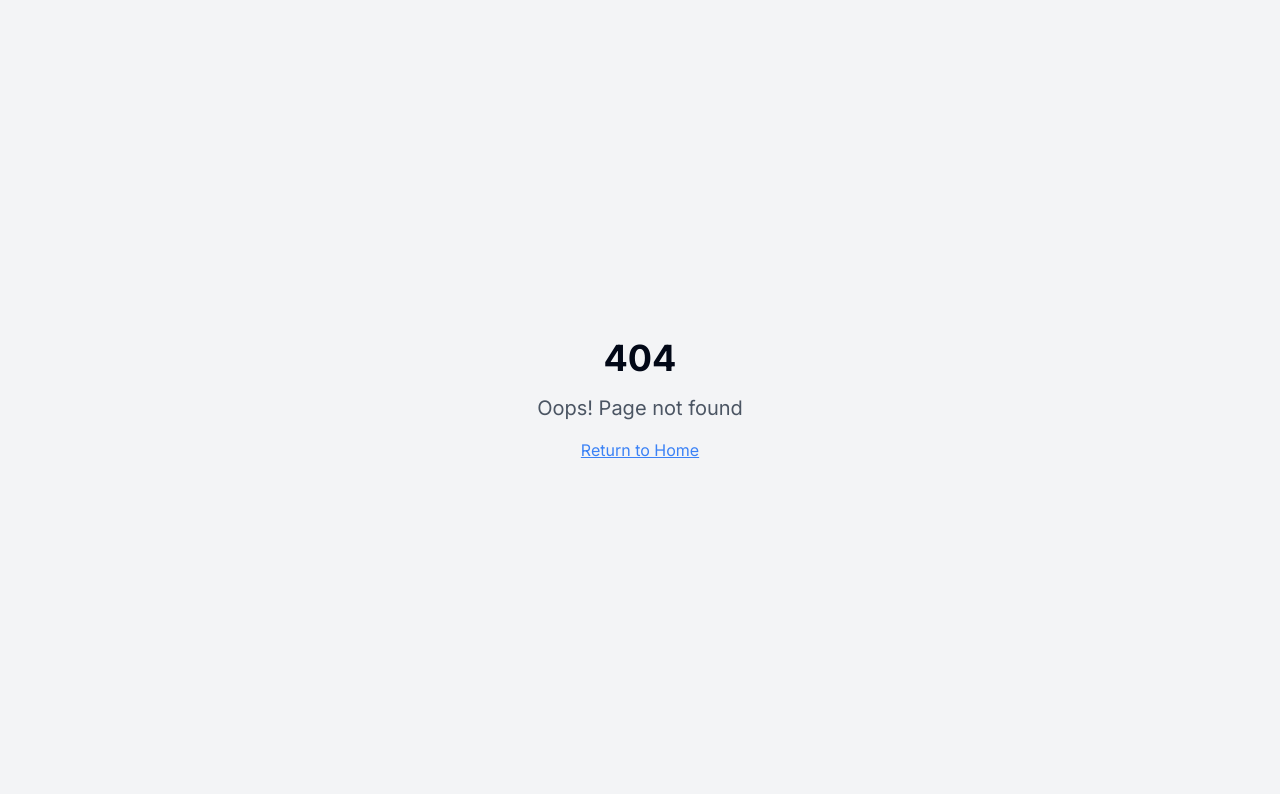
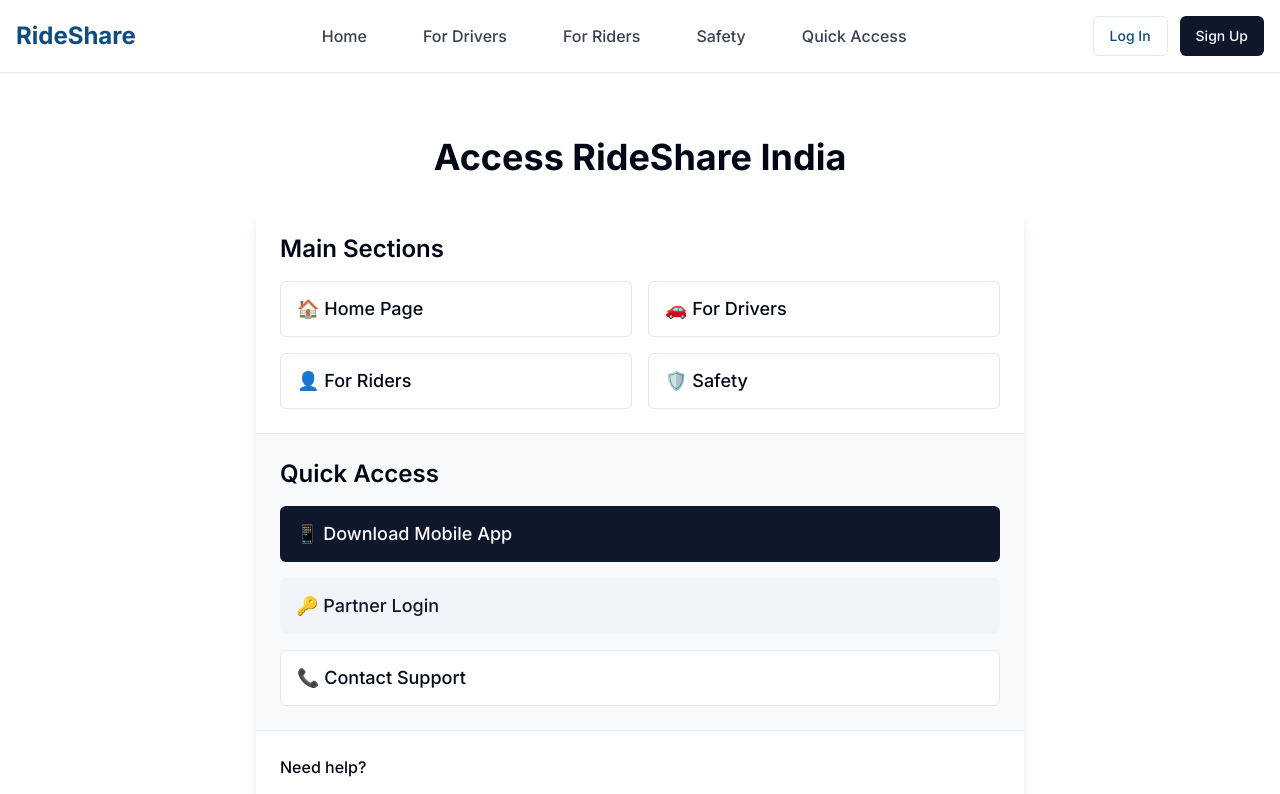
Before and after one commit to sathwikagade604/ride-tribe-hiring-hub-67, a React (Vite) app: page /access in a window 1280 px wide. Before the commit this address had no page. Shown: the top 794 px of the page. Built offline with nearby package versions, Linux system fonts and the light colour scheme.

Commit message:
Add Rideshare URL
Create a URL to access the Rideshare application.

```diff
--- a/src/App.tsx
+++ b/src/App.tsx
@@ -8,6 +8,7 @@ import Index from "./pages/Index";
 import DriversPage from "./pages/DriversPage";
 import RidersPage from "./pages/RidersPage";
 import SafetyPage from "./pages/SafetyPage";
+import Access from "./pages/Access";
 import NotFound from "./pages/NotFound";
 
 const queryClient = new QueryClient();
@@ -23,6 +24,7 @@ const App = () => (
           <Route path="/drivers" element={<DriversPage />} />
           <Route path="/riders" element={<RidersPage />} />
           <Route path="/safety" element={<SafetyPage />} />
+          <Route path="/access" element={<Access />} />
           {/* ADD ALL CUSTOM ROUTES ABOVE THE CATCH-ALL "*" ROUTE */}
           <Route path="*" element={<NotFound />} />
         </Routes>
--- a/src/components/Navbar.tsx
+++ b/src/components/Navbar.tsx
@@ -19,6 +19,7 @@ const Navbar = () => {
           <Link to="/drivers" className="nav-link">For Drivers</Link>
           <Link to="/riders" className="nav-link">For Riders</Link>
           <Link to="/safety" className="nav-link">Safety</Link>
+          <Link to="/access" className="nav-link">Quick Access</Link>
         </div>
 
         <div className="hidden md:flex items-center gap-3">
@@ -42,6 +43,7 @@ const Navbar = () => {
             <Link to="/drivers" className="nav-link" onClick={() => setIsMenuOpen(false)}>For Drivers</Link>
             <Link to="/riders" className="nav-link" onClick={() => setIsMenuOpen(false)}>For Riders</Link>
             <Link to="/safety" className="nav-link" onClick={() => setIsMenuOpen(false)}>Safety</Link>
+            <Link to="/access" className="nav-link" onClick={() => setIsMenuOpen(false)}>Quick Access</Link>
             <div className="flex gap-2 mt-2">
               <Button variant="outline" className="btn-outline flex-1">Log In</Button>
               <Button className="btn-primary flex-1">Sign Up</Button>
--- /dev/null
+++ b/src/pages/Access.tsx
@@ -0,0 +1,90 @@
+
+import React from 'react';
+import { Link } from 'react-router-dom';
+import Navbar from '../components/Navbar';
+import Footer from '../components/Footer';
+import { Button } from '@/components/ui/button';
+
+const Access = () => {
+  React.useEffect(() => {
+    document.title = "Access RideShare India | Quick Links";
+
+    // Add meta tags
+    const metaDescription = document.createElement('meta');
+    metaDescription.name = 'description';
+    metaDescription.content = "Quick access links to all RideShare India services and features.";
+    document.head.appendChild(metaDescription);
+
+    // Cleanup function to remove meta tags when component unmounts
+    return () => {
+      document.head.removeChild(metaDescription);
+    };
+  }, []);
+
+  return (
+    <div className="min-h-screen flex flex-col">
+      <Navbar />
+
+      <main className="flex-1 py-16">
+        <div className="container mx-auto px-4">
+          <h1 className="text-4xl font-bold mb-8 text-center">Access RideShare India</h1>
+
+          <div className="max-w-3xl mx-auto bg-white shadow-lg rounded-lg overflow-hidden">
+            <div className="p-6 border-b">
+              <h2 className="text-2xl font-semibold mb-4">Main Sections</h2>
+              <div className="grid grid-cols-1 md:grid-cols-2 gap-4">
+                <Link to="/" className="no-underline">
+                  <Button variant="outline" className="w-full text-lg justify-start h-14">
+                    🏠 Home Page
+                  </Button>
+                </Link>
+                <Link to="/drivers" className="no-underline">
+                  <Button variant="outline" className="w-full text-lg justify-start h-14">
+                    🚗 For Drivers
+                  </Button>
+                </Link>
+                <Link to="/riders" className="no-underline">
+                  <Button variant="outline" className="w-full text-lg justify-start h-14">
+                    👤 For Riders
+                  </Button>
+                </Link>
+                <Link to="/safety" className="no-underline">
+                  <Button variant="outline" className="w-full text-lg justify-start h-14">
+                    🛡️ Safety
+                  </Button>
+                </Link>
+              </div>
+            </div>
+
+            <div className="p-6 border-b bg-gray-50">
+              <h2 className="text-2xl font-semibold mb-4">Quick Access</h2>
+              <div className="space-y-4">
+                <Button className="w-full text-lg justify-start h-14">
+                  📱 Download Mobile App
+                </Button>
+                <Button variant="secondary" className="w-full text-lg justify-start h-14">
+                  🔑 Partner Login
+                </Button>
+                <Button variant="outline" className="w-full text-lg justify-start h-14">
+                  📞 Contact Support
+                </Button>
+              </div>
+            </div>
+
+            <div className="p-6">
+              <h3 className="font-medium mb-3">Need help?</h3>
+              <p className="text-gray-600">
+                If you need assistance accessing any part of RideShare India services,
+                please contact our support team at support@rideshare.example
+              </p>
+            </div>
+          </div>
+        </div>
+      </main>
+
+      <Footer />
+    </div>
+  );
+};
+
+export default Access;
```
